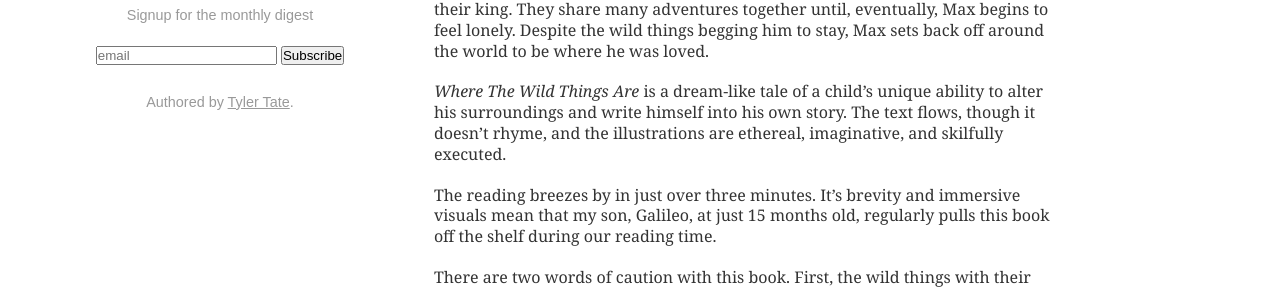
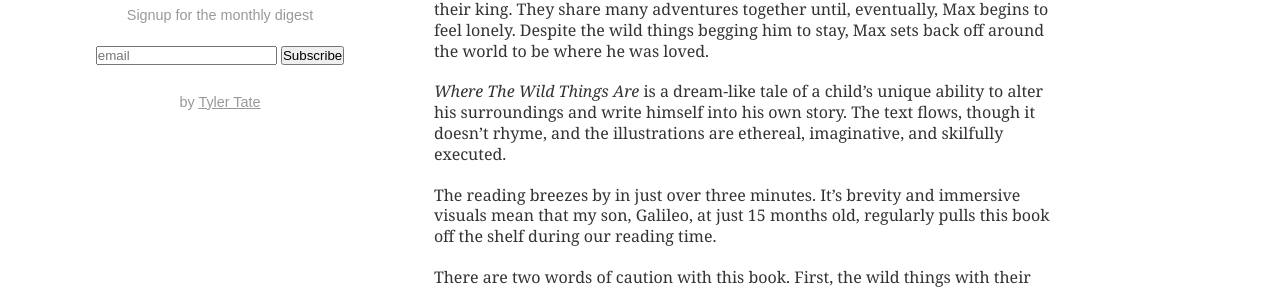
Before and after one commit to tylertate/childlitreview, a Jekyll site: the page built from index.html, in a window 1280 px wide. Shown: the part 556-845 px from the top of the page. Built offline with Jekyll 4.4.1, drawn with Linux system fonts in a browser that asks for light colours.

Commit message:
Final 1.0 touches

```diff
--- a/_layouts/general.html
+++ b/_layouts/general.html
@@ -27,7 +27,7 @@
 				</form>
 			</p>
 
-			<p class="tylertate">Authored by <a href="http://tylertate.com/">Tyler Tate</a>.</p>
+			<p class="tylertate">by <a href="http://tylertate.com/">Tyler Tate</a></p>
 		</div>
 
 		<div id="content">
```
